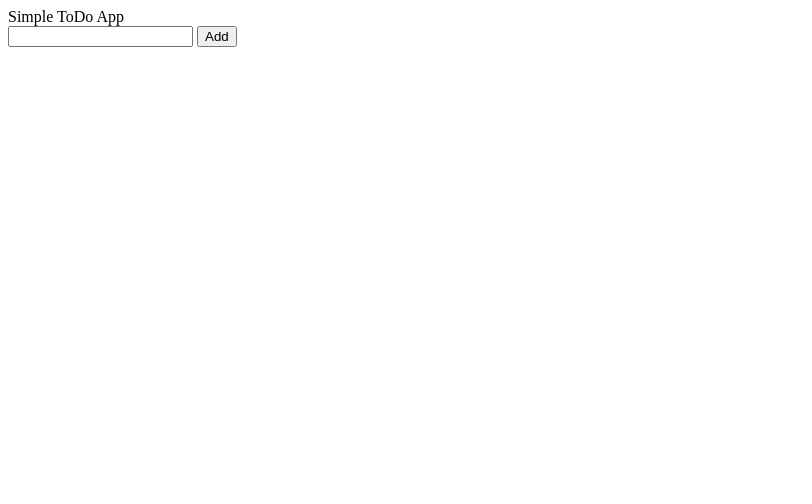
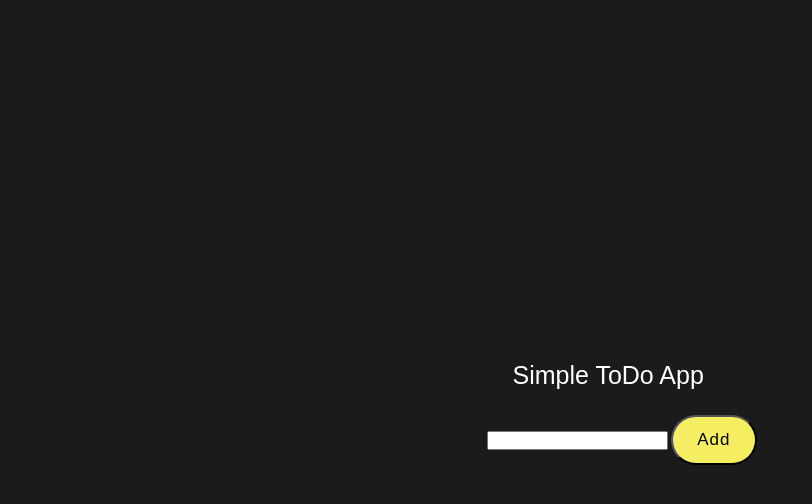
Before and after one commit to CoolShivas/014--SimpleJS_ToDo_App, a plain HTML site: page index.html in a window 1280 px wide. Shown: the whole page, without its empty margins (0-812 px from the left). Drawn offline with Linux system fonts and the light colour scheme.

Commit message:
CSS is added in the style tag.

```diff
--- a/index.html
+++ b/index.html
@@ -4,13 +4,78 @@
     <meta charset="UTF-8" />
     <meta name="viewport" content="width=device-width, initial-scale=1.0" />
     <title>ToDos</title>
+    <style>
+        * {
+          margin: 0;
+          padding: 0;
+          font-family: "Urbanist", sans-serif;
+        }
+
+        html {
+          color: #fff;
+          font-size: 62.5%;
+        }
+
+        body {
+          width: 100%;
+          height: 100vh;
+          display: flex;
+          align-items: center;
+          justify-content: center;
+          background-color: #1b1b1d;
+        }
+
+        button {
+          height: 5rem;
+        }
+
+        h1 {
+          font-size: 2rem;
+        }
+
+        hr {
+          margin-bottom: 3.2rem;
+        }
+
+        header{
+          text-align: left;
+          padding: 2.5rem;
+          font-size: 2.5rem;
+        }
+
+        p,
+        li,
+        button {
+          font-size: 1.7rem;
+          letter-spacing: 0.1rem;
+          font-family: "Urbanist", sans-serif;
+          line-height: 1.6;
+        }
+
+        button {
+          background-color: #f5ee62;
+          padding: 0.6rem 2.4rem;
+          border-radius: 10rem;
+          margin-right: 3.6rem;
+          cursor: pointer;
+          transition: all 0.3s linear;
+
+          &:hover {
+            box-shadow: inset 0 0 0 0.2rem #f5ee62;
+            background-color: transparent;
+            color: #f5ee62;
+          }
+        }
+      </style>
   </head>
   <body>
+    <center>
       <header>Simple ToDo App</header>
       <main>
         <input type="text" id="inputField" />
         <button class="add_Btn">Add</button>
         <div class="listOfToDos"></div>
       </main>
+    </center>
   </body>
 </html>
```
Lines whose indentation alone changed are shown as unchanged.
